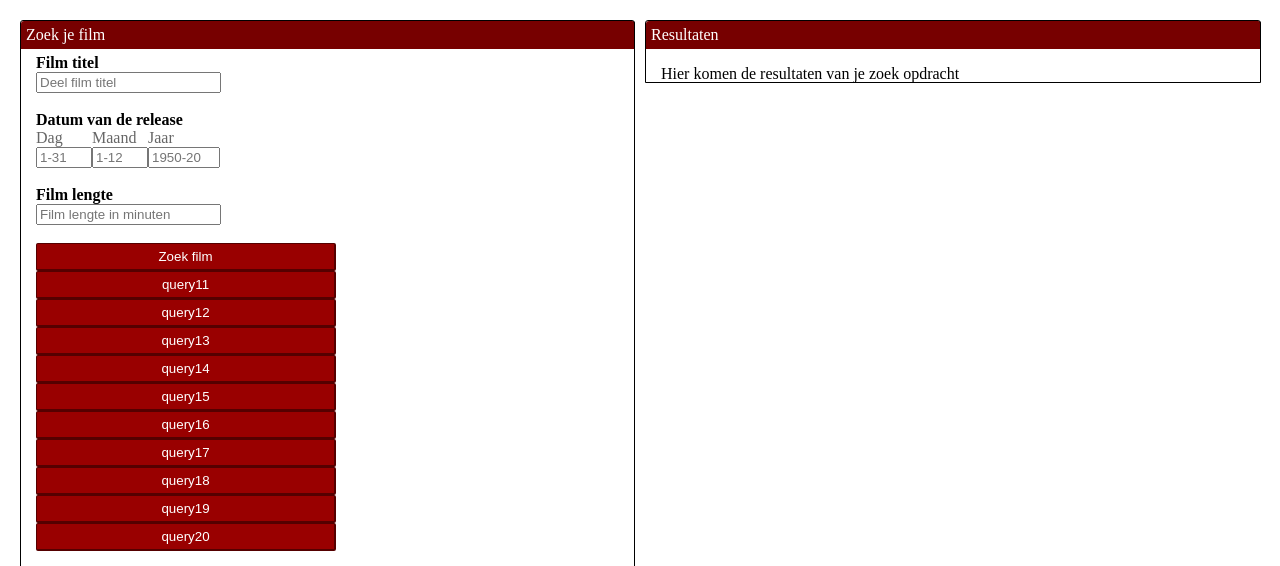
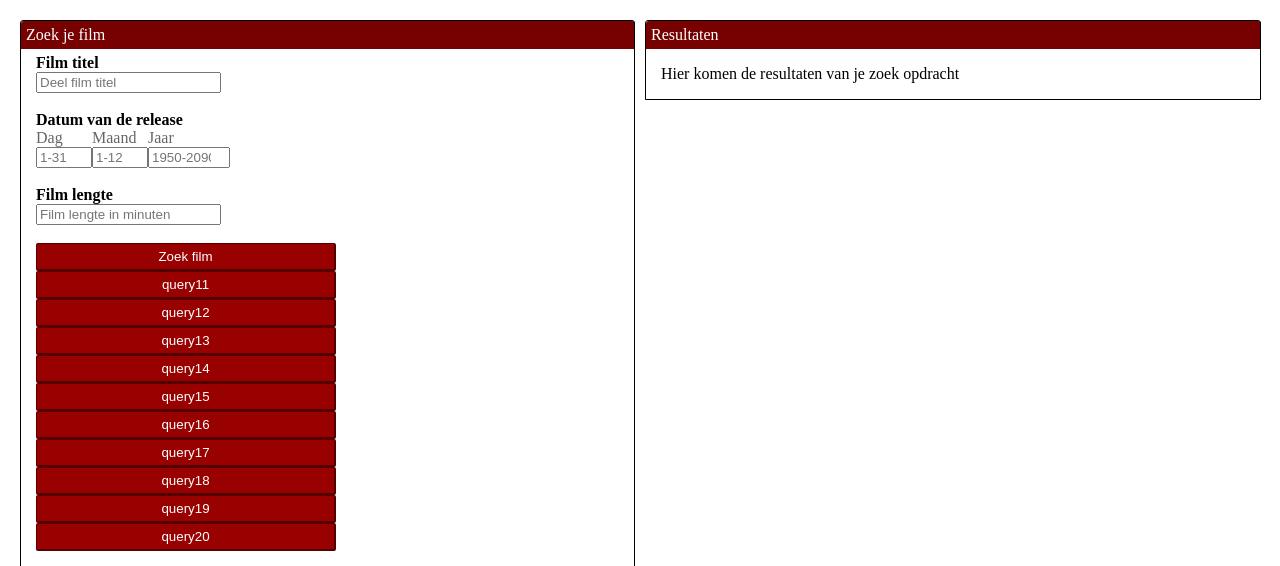
Before and after one commit to Armaniimus/moviesRus, a PHP site: page / in a window 1280 px wide. Shown: the part 53-619 px from the top of the page. Run offline with PHP 8.4, Linux system fonts and the light colour scheme.

Commit message:
made new input boxes more pretty

```diff
--- a/view/css/master.css
+++ b/view/css/master.css
@@ -54,7 +54,6 @@
 
 .resultbox p {
     padding: 0px 15px;
-    margin-bottom: -1px;
 }
 
 .result-table {
@@ -62,6 +61,10 @@
     border: 0px solid black;
     margin-left: -1px;
     border-collapse: collapse;
+}
+
+#year {
+    width: 82px
 }
 
 .result-table,
```
